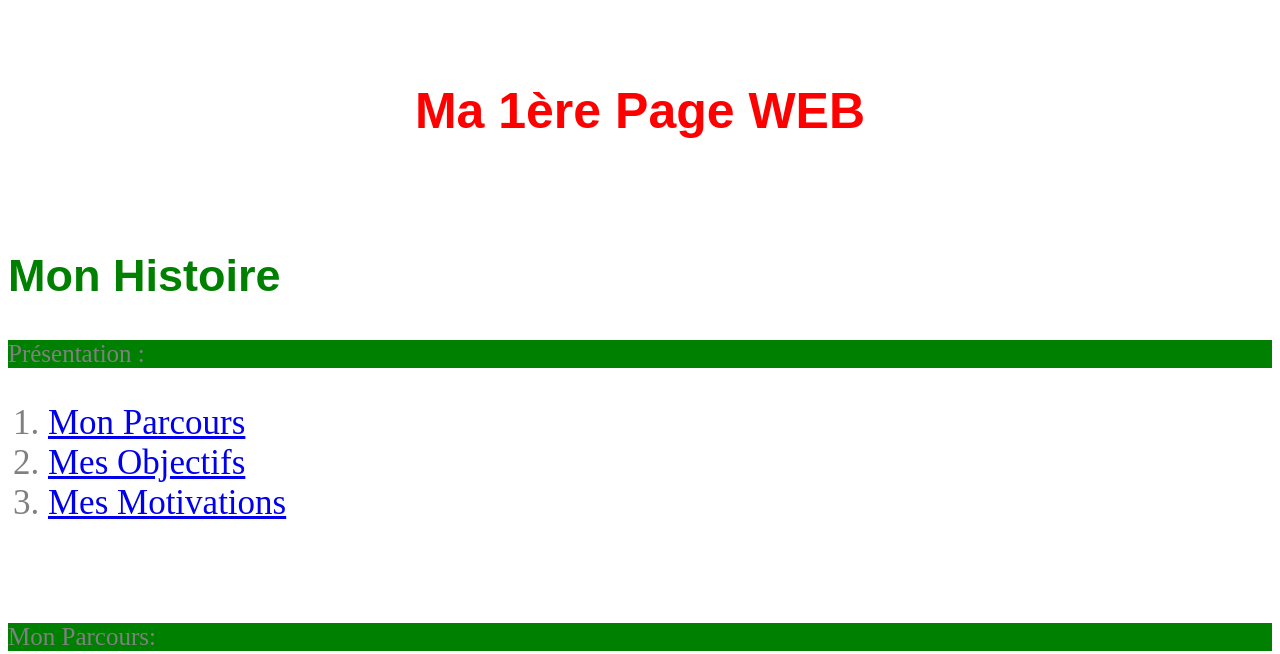
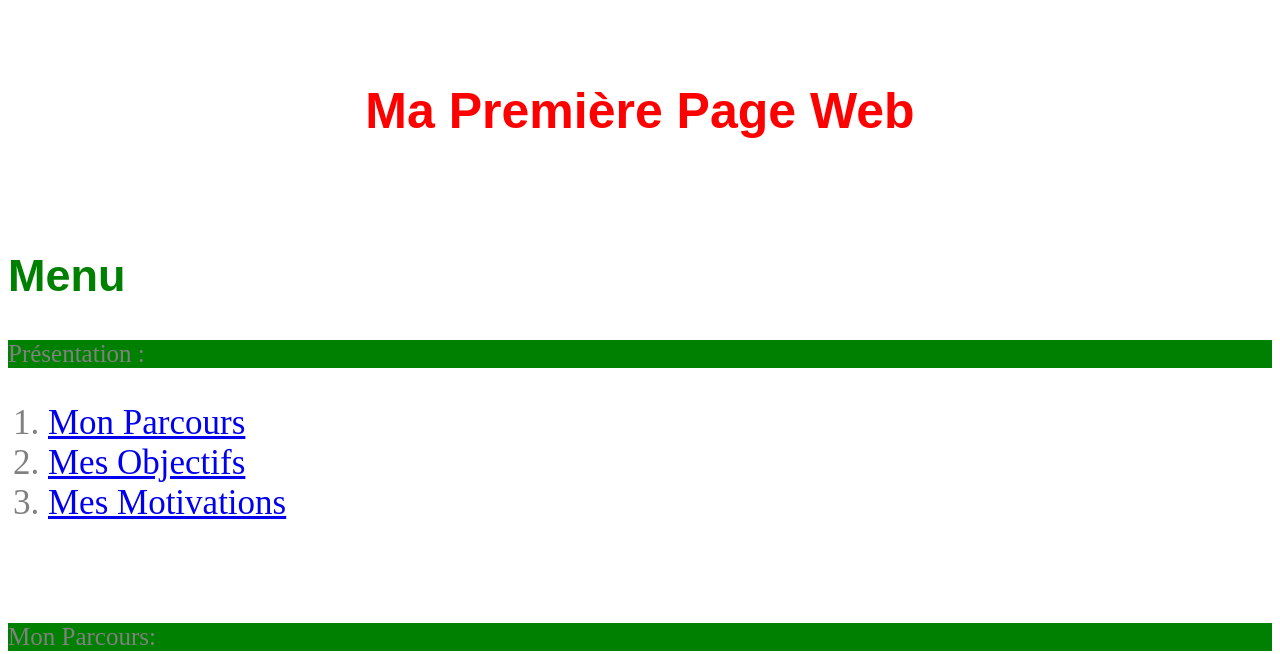
Before and after one commit to Manos972/Presentation, a plain HTML site: page index.html in a window 1280 px wide. Shown: the top 654 px of the page. Drawn offline with Linux system fonts and the light colour scheme.

Commit message:
Update index.html

```diff
--- a/index.html
+++ b/index.html
@@ -23,8 +23,8 @@
   </style>
 
   <head>
-    <h1 class="red-text"> Ma 1ère Page WEB </h1><br>
-    <h2 class="green-text">Mon Histoire</h2>
+    <h1 class="red-text"> Ma Première Page Web </h1><br>
+    <h2 class="green-text">Menu</h2>
       <p>Présentation :</p>
 
       <ol class="grey-text">
@@ -48,7 +48,7 @@
 
       <p id="Raccourcis"> Mes Objectifs:</p>
 
-        <img scr="https://www.studyrama.com/pro/sites/default/files/styles/content/public/articles/cmarcroche-fotolia.com-copie.jpg" alt="Mes Objectifs" >
+        <img scr="https://helloredacteur.fr/wp-content/uploads/2017/06/Objectifs-et-contenus.jpg" alt="Mes Objectifs" >
 
             <p>J'ai beaucoup été au contact des ordinateurs et autres appareils électroniques durant ma carrière
       ce qui conforta ma fascination pour les nouvelles technologies et leurs complexités .
```
